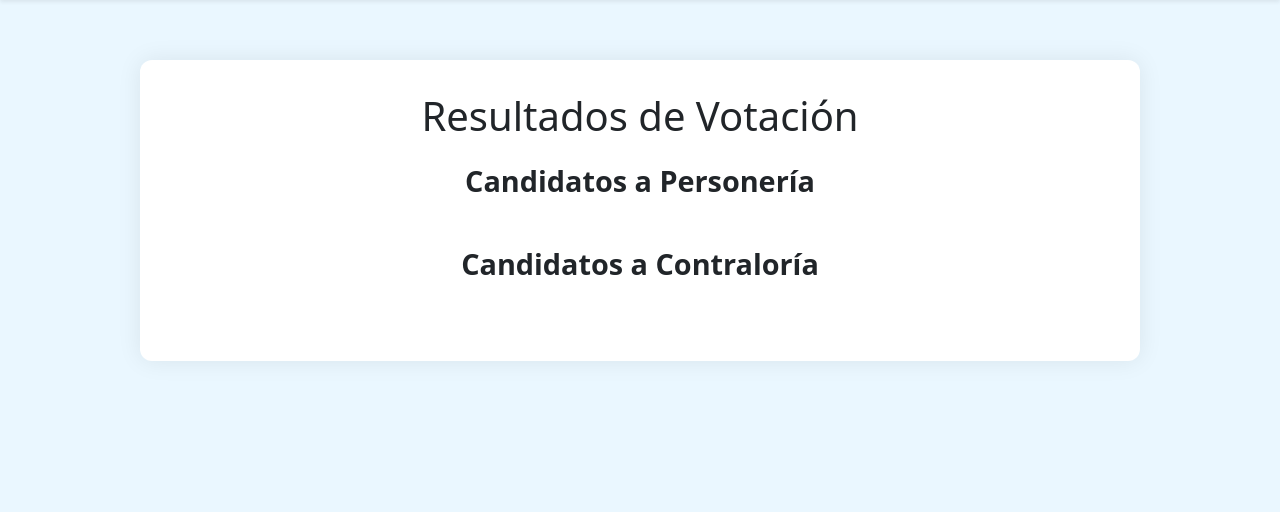
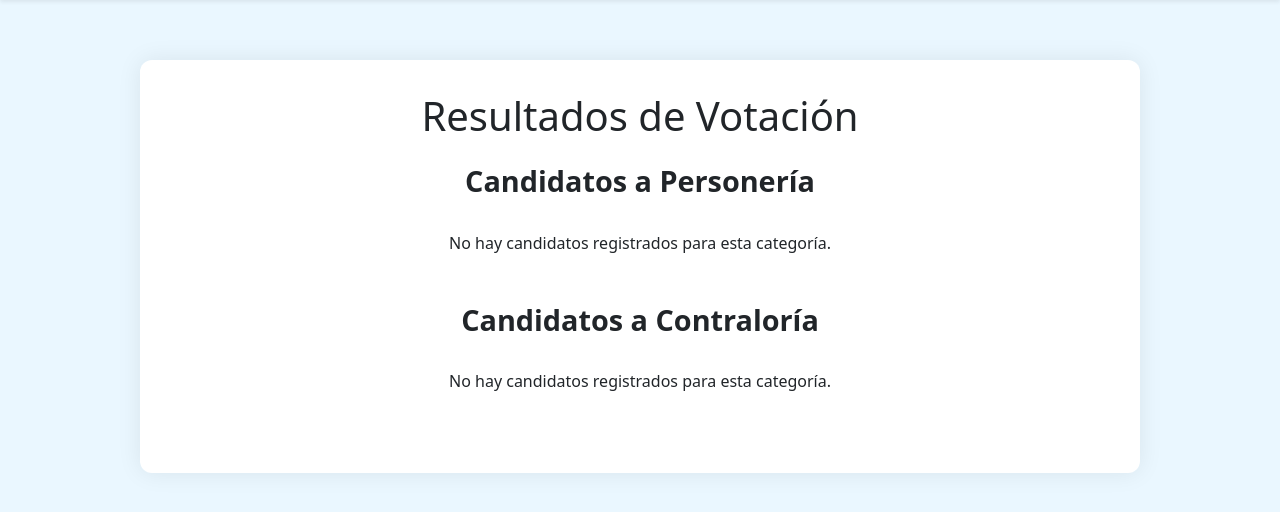
Before and after one commit to mmontanez1022/PersoneriaGabo, a Django app: page /results/ in a window 1280 px wide. Shown: the part 56-568 px from the top of the page. Run offline with Django 5.2, Linux system fonts and the light colour scheme; a user stored in the database is signed in.

Commit message:
Add empty state message for candidates in results page

```diff
--- a/templates/users/results.html
+++ b/templates/users/results.html
@@ -52,6 +52,8 @@
                     </div>
                 </div>
             </div>
+        {% empty %}
+        <p class="text-center">No hay candidatos registrados para esta categoría.</p>
         {% endfor %}
         </div>
 
@@ -76,6 +78,8 @@
               </div>
             </div>
           </div>
+          {% empty %}
+          <p class="text-center">No hay candidatos registrados para esta categoría.</p>
           {% endfor %}
         </div>
 
```
Also changed, not shown: db.sqlite3. Lines whose indentation alone changed are shown as unchanged.
